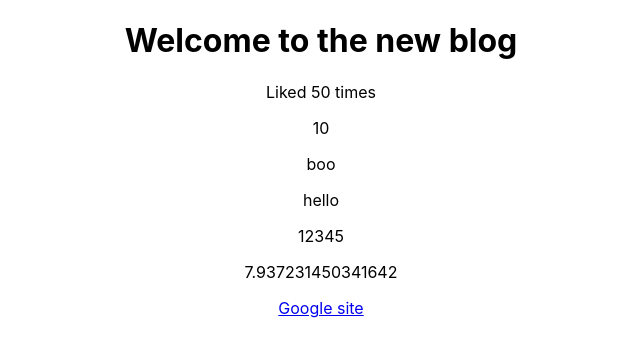
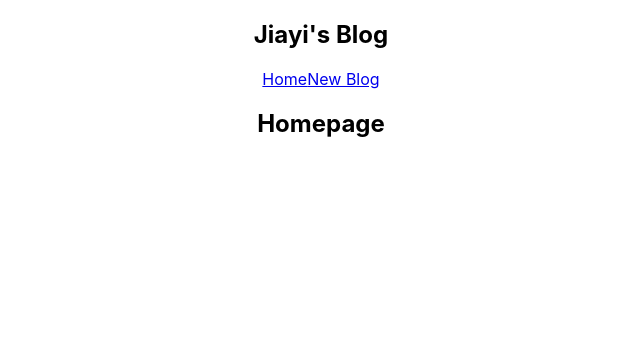
Before and after one commit to sujiayi317/jiayi-blog-react-app, a React (Create React App) app: page / in a window 1280 px wide. Shown: the top 356 px of the page, without its empty margins (319-959 px from the left). Built offline with nearby package versions, Linux system fonts and the light colour scheme.

Commit message:
Add multiple components

```diff
--- a/src/App.js
+++ b/src/App.js
@@ -1,5 +1,6 @@
-import logo from "./logo.svg";
 import "./App.css";
+import Navebar from "./Navbar";
+import Home from "./Home";
 
 function App() {
   const title = "Welcome to the new blog";
@@ -10,16 +11,9 @@
 
   return (
     <div className="App">
+      <Navebar />
       <div className="content">
-        <h1>{title}</h1>
-        <p>Liked {likes} times </p>
-        {/* <p>{person}</p> */}
-        <p>{10}</p>
-        <p>boo</p>
-        <p>{"hello"}</p>
-        <p>{[1, 2, 3, 4, 5]}</p>
-        <p>{Math.random() * 10}</p>
-        <a href={link}>Google site</a>
+        <Home />
       </div>
     </div>
   );
--- /dev/null
+++ b/src/Home.js
@@ -0,0 +1,9 @@
+const Home = () => {
+  return (
+    <div className="home">
+      <h2>Homepage</h2>
+    </div>
+  );
+};
+
+export default Home;
--- /dev/null
+++ b/src/Navbar.js
@@ -0,0 +1,13 @@
+const Navebar = () => {
+  return (
+    <nav className="navbar">
+      <h1>Jiayi's Blog</h1>
+      <div className="links">
+        <a href="/">Home</a>
+        <a href="/create">New Blog</a>
+      </div>
+    </nav>
+  );
+};
+
+export default Navebar;
```
